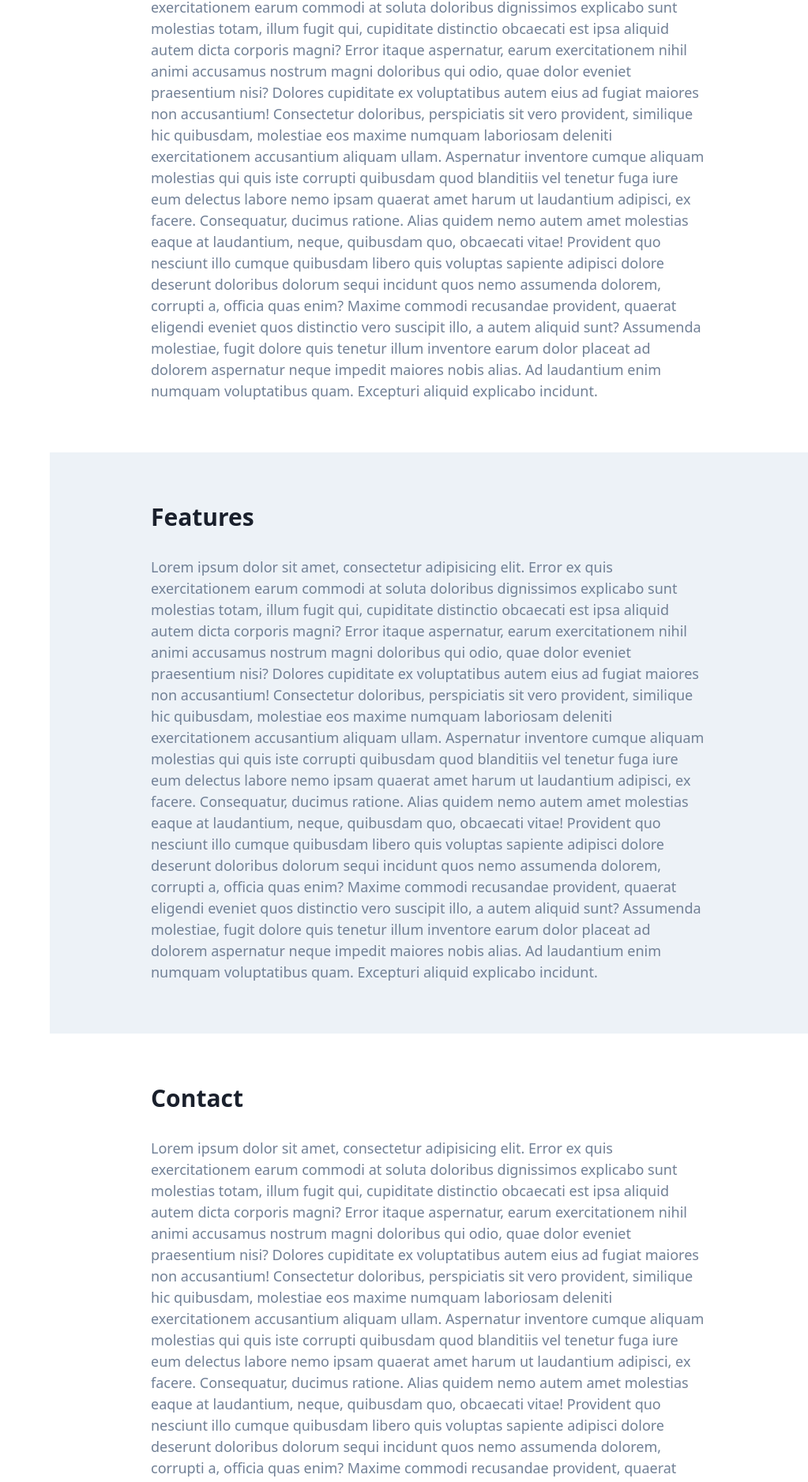
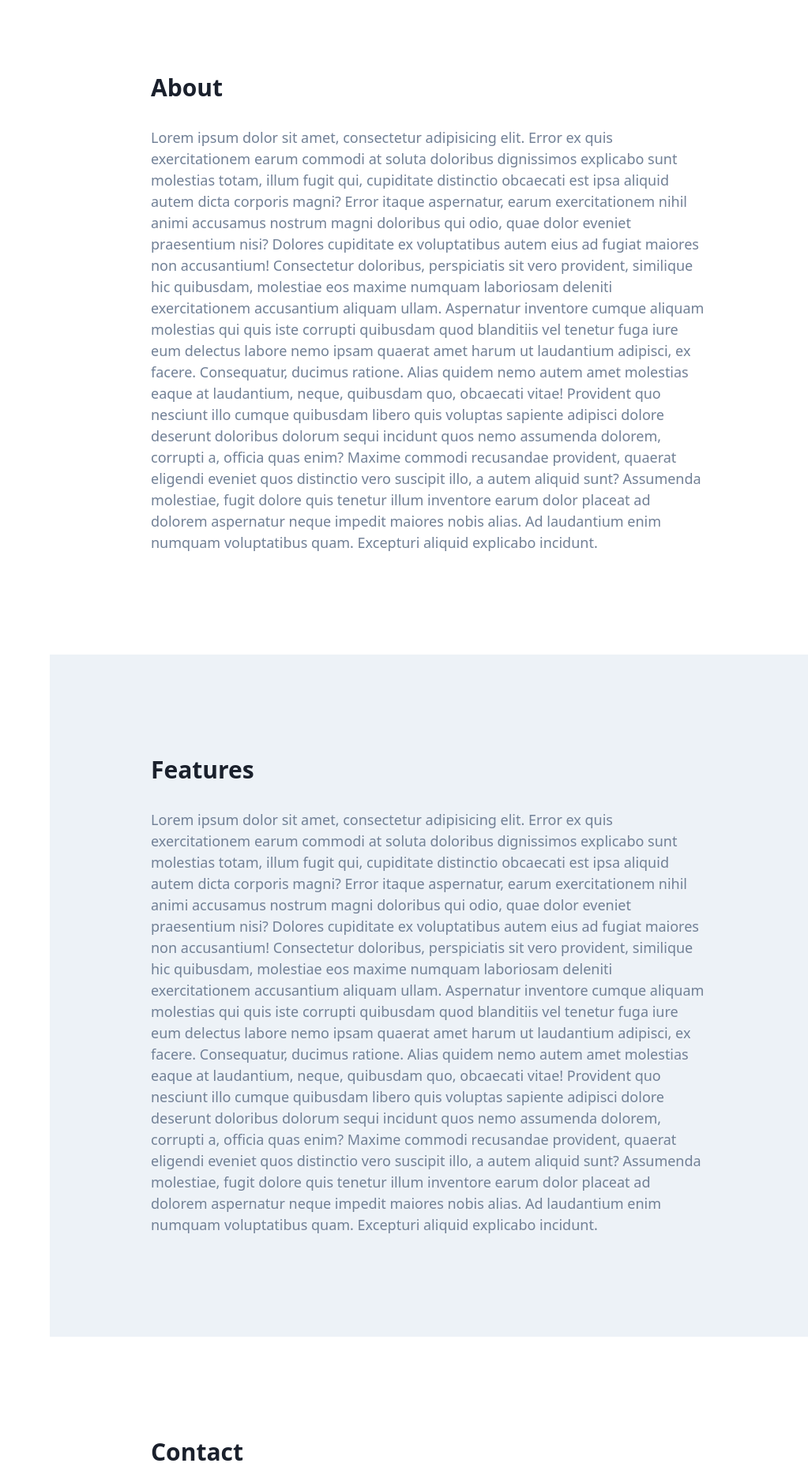
Before and after one commit to sidsbrmnn/scrollspy, a website built with webpack: page docs/index.html in a window 1280 px wide. Shown: the part 899-2776 px from the top of the page at 79% size, without its empty margins (257-1280 px from the left). Built offline with nearby package versions, Linux system fonts and the light colour scheme; a script that the page names is missing.

Commit message:
docs: fix padding for sections

```diff
--- a/docs/index.html
+++ b/docs/index.html
@@ -53,7 +53,7 @@
         <div class="md:w-3/4 md:ml-auto">
             <main>
                 <section class="bg-gray-200" id="home">
-                    <div class="w-full max-w-3xl mx-auto px-4 md:px-6 lg:px-8 py-16">
+                    <div class="w-full max-w-3xl mx-auto px-4 md:px-6 lg:px-8 py-32">
                         <h2
                             class="text-2xl font-bold leading-7 text-gray-900 sm:text-3xl sm:leading-9 sm:truncate mb-8">
                             Home
@@ -97,7 +97,7 @@
                     </div>
                 </section>
                 <section class="bg-white" id="about">
-                    <div class="w-full max-w-3xl mx-auto px-4 md:px-6 lg:px-8 py-16">
+                    <div class="w-full max-w-3xl mx-auto px-4 md:px-6 lg:px-8 py-32">
                         <h2
                             class="text-2xl font-bold leading-7 text-gray-900 sm:text-3xl sm:leading-9 sm:truncate mb-8">
                             About
@@ -141,7 +141,7 @@
                     </div>
                 </section>
                 <section class="bg-gray-200" id="features">
-                    <div class="w-full max-w-3xl mx-auto px-4 md:px-6 lg:px-8 py-16">
+                    <div class="w-full max-w-3xl mx-auto px-4 md:px-6 lg:px-8 py-32">
                         <h2
                             class="text-2xl font-bold leading-7 text-gray-900 sm:text-3xl sm:leading-9 sm:truncate mb-8">
                             Features
@@ -185,7 +185,7 @@
                     </div>
                 </section>
                 <section class="bg-white" id="contact">
-                    <div class="w-full max-w-3xl mx-auto px-4 md:px-6 lg:px-8 py-16">
+                    <div class="w-full max-w-3xl mx-auto px-4 md:px-6 lg:px-8 py-32">
                         <h2
                             class="text-2xl font-bold leading-7 text-gray-900 sm:text-3xl sm:leading-9 sm:truncate mb-8">
                             Contact
```
